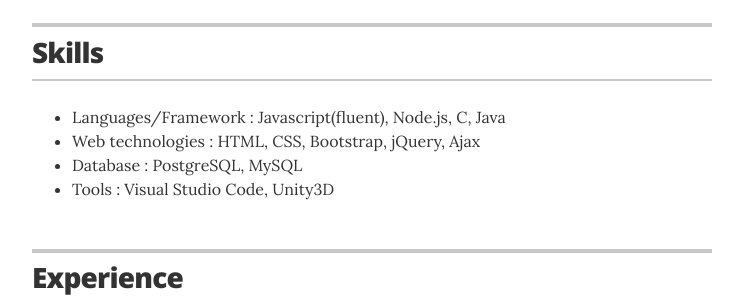
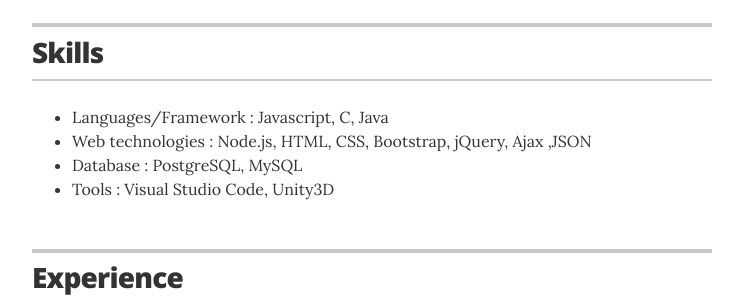
Before and after one commit to sanketgawaderepo/resume, a Jekyll site: the page built from index.html, in a window 1280 px wide. Shown: the part 536-836 px from the top of the page, without its empty margins (268-1011 px from the left). Built offline with Jekyll 4.4.1, drawn with Linux system fonts in a browser that asks for light colours.

Commit message:
Update skills.yml

```diff
--- a/_data/skills.yml
+++ b/_data/skills.yml
@@ -1,11 +1,11 @@
 # Skills
 # Organizational leadership
 - skill: Languages/Framework
-  description: Javascript(fluent), Node.js, C, Java
+  description: Javascript, C, Java
 
 # Communications strategy
 - skill: Web technologies
-  description: HTML, CSS, Bootstrap, jQuery, Ajax
+  description: Node.js, HTML, CSS, Bootstrap, jQuery, Ajax ,JSON
 
 # Digital content development and creation
 - skill: Database
```
